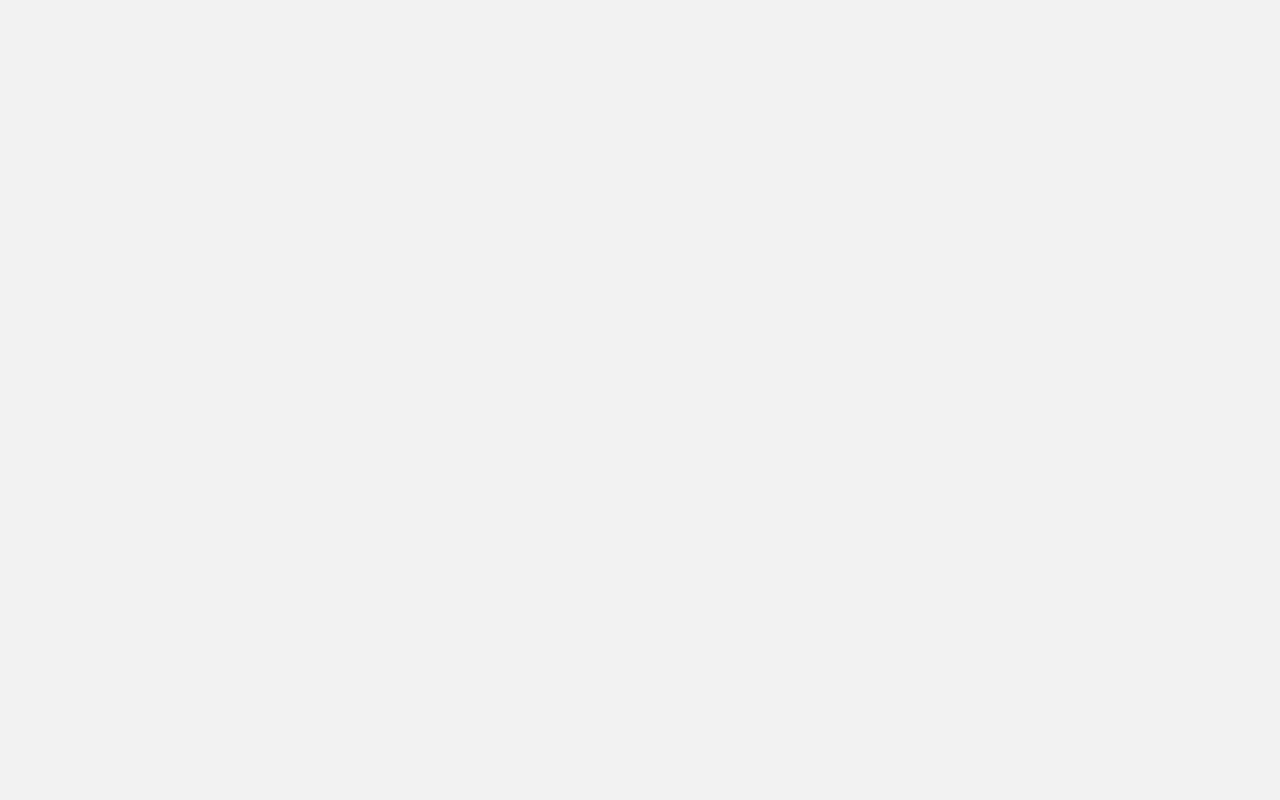
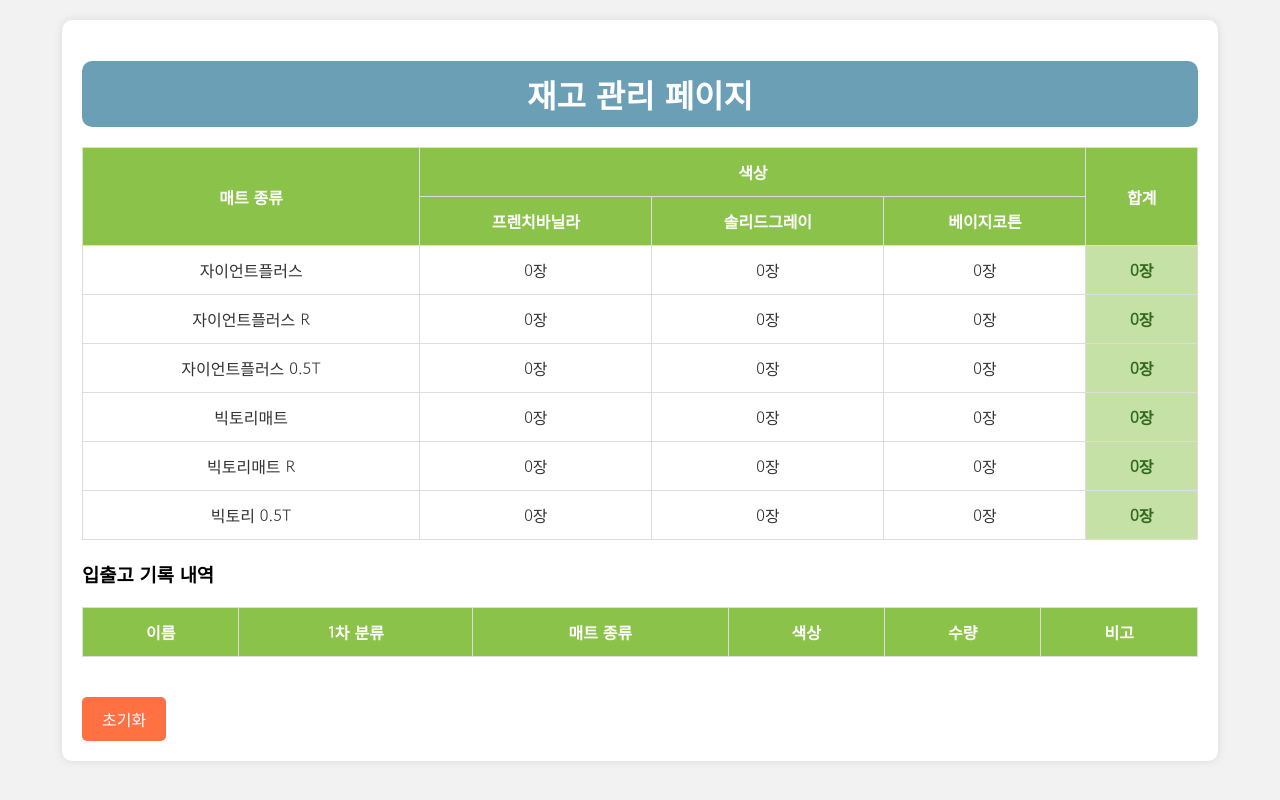
Before and after one commit to yechan97/mat-mn, a plain HTML site: page admin.html in a window 1280 px wide. Drawn offline with Linux system fonts and the light colour scheme.

Commit message:
Update admin.html

```diff
--- a/admin.html
+++ b/admin.html
@@ -62,3 +62,138 @@
             border: none;
             border-radius: 5px;
             cursor: pointer;
+            font-size: 16px;
+        }
+        button:hover {
+            background-color: #d84315;
+        }
+    </style>
+    <script>
+        // 매트 종류와 이름 연결을 위한 매핑 설정
+        const matMapping = {
+            "일반": "",
+            "리퍼브": " R",
+            "0.5t": " 0.5T"
+        };
+
+        // 전체 재고 데이터를 관리할 객체
+        let stockData = {
+            "자이언트플러스": { "프렌치바닐라": 0, "솔리드그레이": 0, "베이지코튼": 0 },
+            "자이언트플러스 R": { "프렌치바닐라": 0, "솔리드그레이": 0, "베이지코튼": 0 },
+            "자이언트플러스 0.5T": { "프렌치바닐라": 0, "솔리드그레이": 0, "베이지코튼": 0 },
+            "빅토리매트": { "프렌치바닐라": 0, "솔리드그레이": 0, "베이지코튼": 0 },
+            "빅토리매트 R": { "프렌치바닐라": 0, "솔리드그레이": 0, "베이지코튼": 0 },
+            "빅토리 0.5T": { "프렌치바닐라": 0, "솔리드그레이": 0, "베이지코튼": 0 }
+        };
+
+        document.addEventListener("DOMContentLoaded", () => {
+            loadAdminData();  // 초기 데이터 로드
+            updateStockTable();  // 테이블 업데이트
+        });
+
+        // 관리자 페이지에서 데이터 불러오기
+        function loadAdminData() {
+            const adminEntries = JSON.parse(localStorage.getItem("adminEntries")) || [];
+            const tableBody = document.getElementById("admin-table-body");
+
+            // 테이블에 데이터 추가
+            adminEntries.forEach(entry => {
+                const row = document.createElement("tr");
+                row.innerHTML = `<td>${entry.name}</td><td>${entry.category}</td><td>${getMatName(entry.category, entry.matName)}</td><td>${entry.color}</td><td>${entry.quantity}</td><td>${entry.notes}</td>`;
+                tableBody.appendChild(row);
+
+                // 입출고 내역에 따른 수량 업데이트
+                const matName = getMatName(entry.category, entry.matName);  // 매트 이름 변환
+                if (entry.type === "입고") {
+                    stockData[matName][entry.color] += parseInt(entry.quantity);
+                } else if (entry.type === "출고") {
+                    stockData[matName][entry.color] -= parseInt(entry.quantity);
+                }
+            });
+        }
+
+        // 재고 테이블 업데이트 함수
+        function updateStockTable() {
+            const tableBody = document.getElementById("stock-table-body");
+
+            // 기존 행 모두 삭제
+            tableBody.innerHTML = "";
+
+            // 새로운 행 추가
+            for (const type in stockData) {
+                const colors = stockData[type];
+                const row = document.createElement("tr");
+                let total = 0;
+
+                row.innerHTML = `<td>${type}</td>`;
+                for (const color in colors) {
+                    row.innerHTML += `<td>${colors[color]}장</td>`;
+                    total += colors[color];
+                }
+                row.innerHTML += `<td class="total-cell">${total}장</td>`;
+                tableBody.appendChild(row);
+            }
+        }
+
+        // 매트 이름 변환 함수
+        function getMatName(category, type) {
+            const suffix = matMapping[category] || "";
+            return `${type}${suffix}`;
+        }
+
+        // 재고 초기화 함수
+        function clearData() {
+            if (confirm("정말 데이터를 초기화하시겠습니까?")) {
+                localStorage.removeItem("adminEntries");
+                alert("데이터가 초기화되었습니다.");
+                window.location.reload();
+            }
+        }
+    </script>
+</head>
+<body>
+    <div class="container">
+        <h1>재고 관리 페이지</h1>
+
+        <!-- 재고 테이블 -->
+        <table id="stock-table">
+            <thead>
+                <tr>
+                    <th rowspan="2">매트 종류</th>
+                    <th colspan="3">색상</th>
+                    <th rowspan="2">합계</th>
+                </tr>
+                <tr>
+                    <th>프렌치바닐라</th>
+                    <th>솔리드그레이</th>
+                    <th>베이지코튼</th>
+                </tr>
+            </thead>
+            <tbody id="stock-table-body">
+                <!-- 동적으로 재고가 여기에 추가될 것임 -->
+            </tbody>
+        </table>
+
+        <!-- 데이터 기록 내역 -->
+        <h3 class="record-table">입출고 기록 내역</h3>
+        <table>
+            <thead>
+                <tr>
+                    <th>이름</th>
+                    <th>1차 분류</th>
+                    <th>매트 종류</th>
+                    <th>색상</th>
+                    <th>수량</th>
+                    <th>비고</th>
+                </tr>
+            </thead>
+            <tbody id="admin-table-body">
+                <!-- 데이터가 여기에 동적으로 추가될 것임 -->
+            </tbody>
+        </table>
+
+        <!-- 초기화 버튼 -->
+        <button onclick="clearData()">초기화</button>
+    </div>
+</body>
+</html>
```
